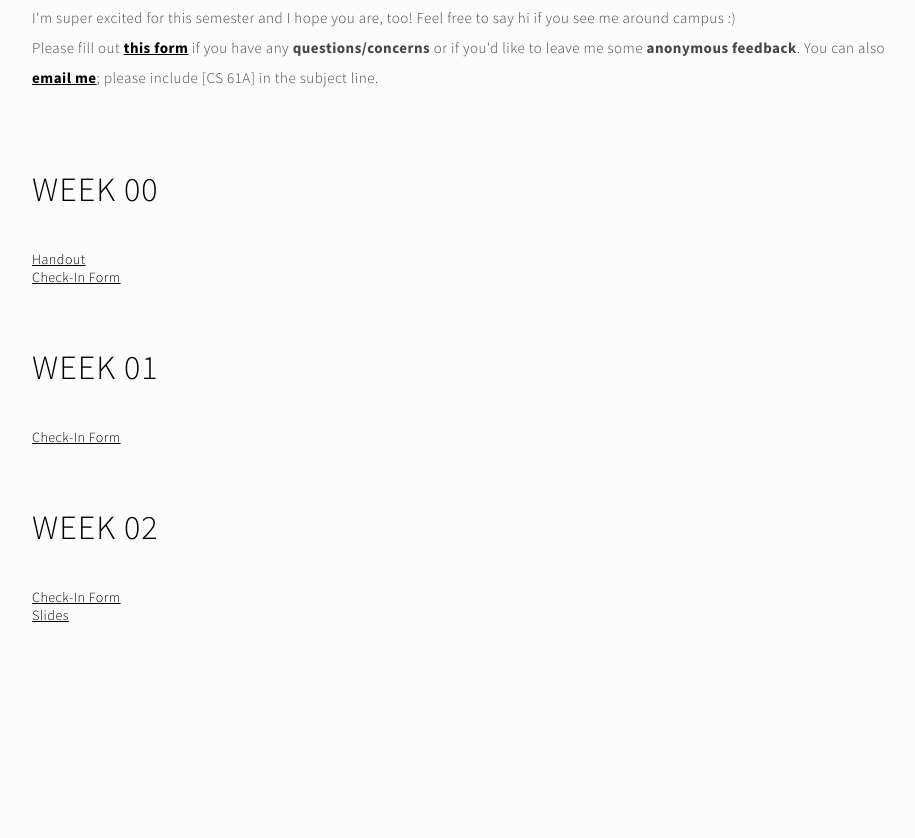
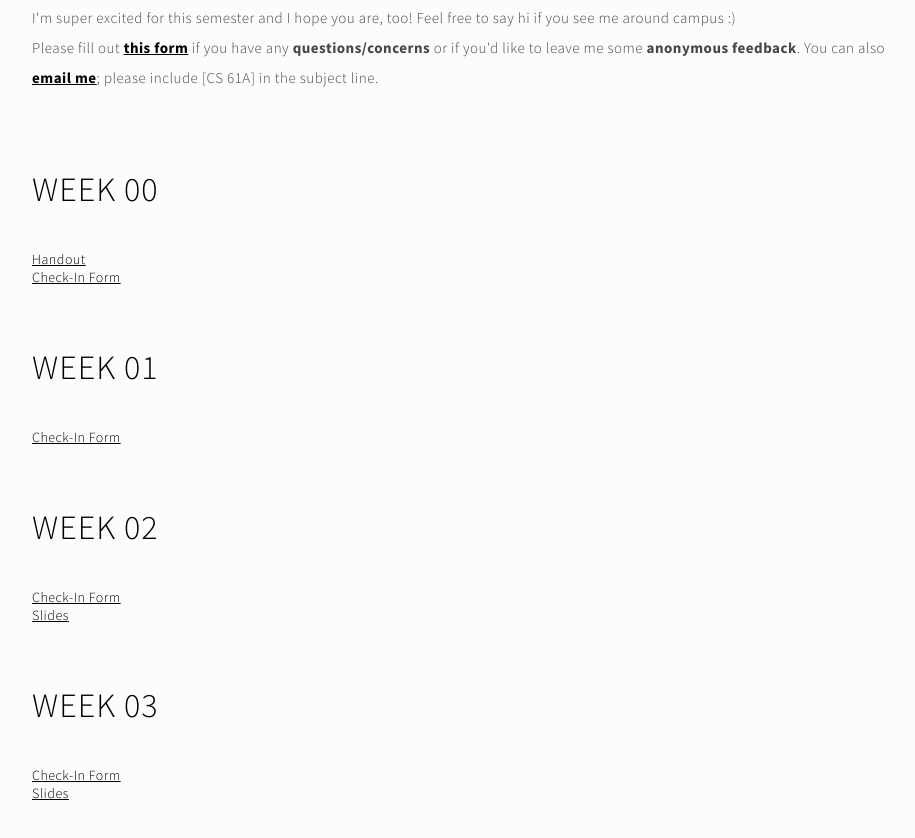
Before and after one commit to emilytsai/emilytsai.github.io, a plain HTML site: page cs61a-resources.html in a window 1280 px wide. Shown: the part 378-1216 px from the top of the page, without its empty margins (68-983 px from the left). Before the commit the page ends 1162 px from the top, so only its background shows below. Drawn offline with Linux system fonts and the light colour scheme.

Commit message:
Sp17 week 03

```diff
--- a/cs61a-resources.html
+++ b/cs61a-resources.html
@@ -86,6 +86,13 @@
       <a href="https://docs.google.com/presentation/d/1YOk65sE3Mosn1lTHt-AetUIPPEM-6B-mHXqVFgatXsk/edit?usp=sharing">Slides</a>
     </div>
 
+    <div id="week03">
+      <h3 class="cs61a">
+        Week 03
+      </h3>
+      <a href="https://goo.gl/forms/lYTuQQ9F6CsvIRzL2">Check-In Form</a><br>
+      <a href="https://docs.google.com/presentation/d/17RvpbY-TedS5fMz-AiTlRAcdddwYDrZEo_Vq8cOjoUc/edit?usp=sharing">Slides</a>
+    </div>
 
     <!-- End Story -->
     </div>
```
